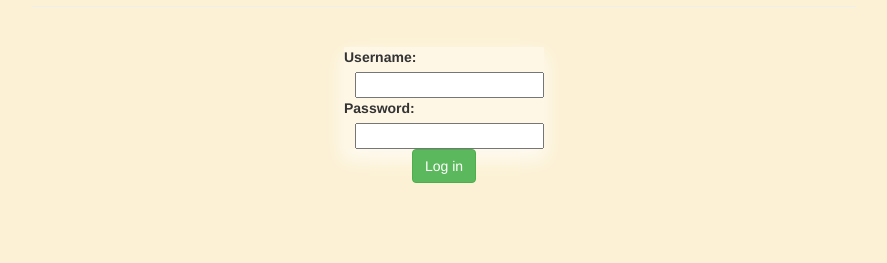
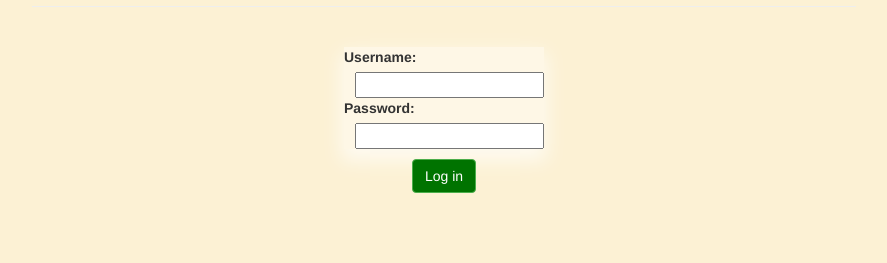
Before and after one commit to T4SG/columbus-team-13, a PHP site: page / in a window 1280 px wide. Shown: the part 338-601 px from the top of the page, without its empty margins (196-1083 px from the left). Run offline with PHP 8.4, Linux system fonts and the light colour scheme; some libraries are stand-ins or nearby versions.

Commit message:
login button formatting

```diff
--- a/morecss.css
+++ b/morecss.css
@@ -45,3 +45,11 @@
 	width:100%;
 
 }
+
+#login {
+	background-color: #007300;
+}
+
+#space {
+	padding-top: 10px;
+}
```
